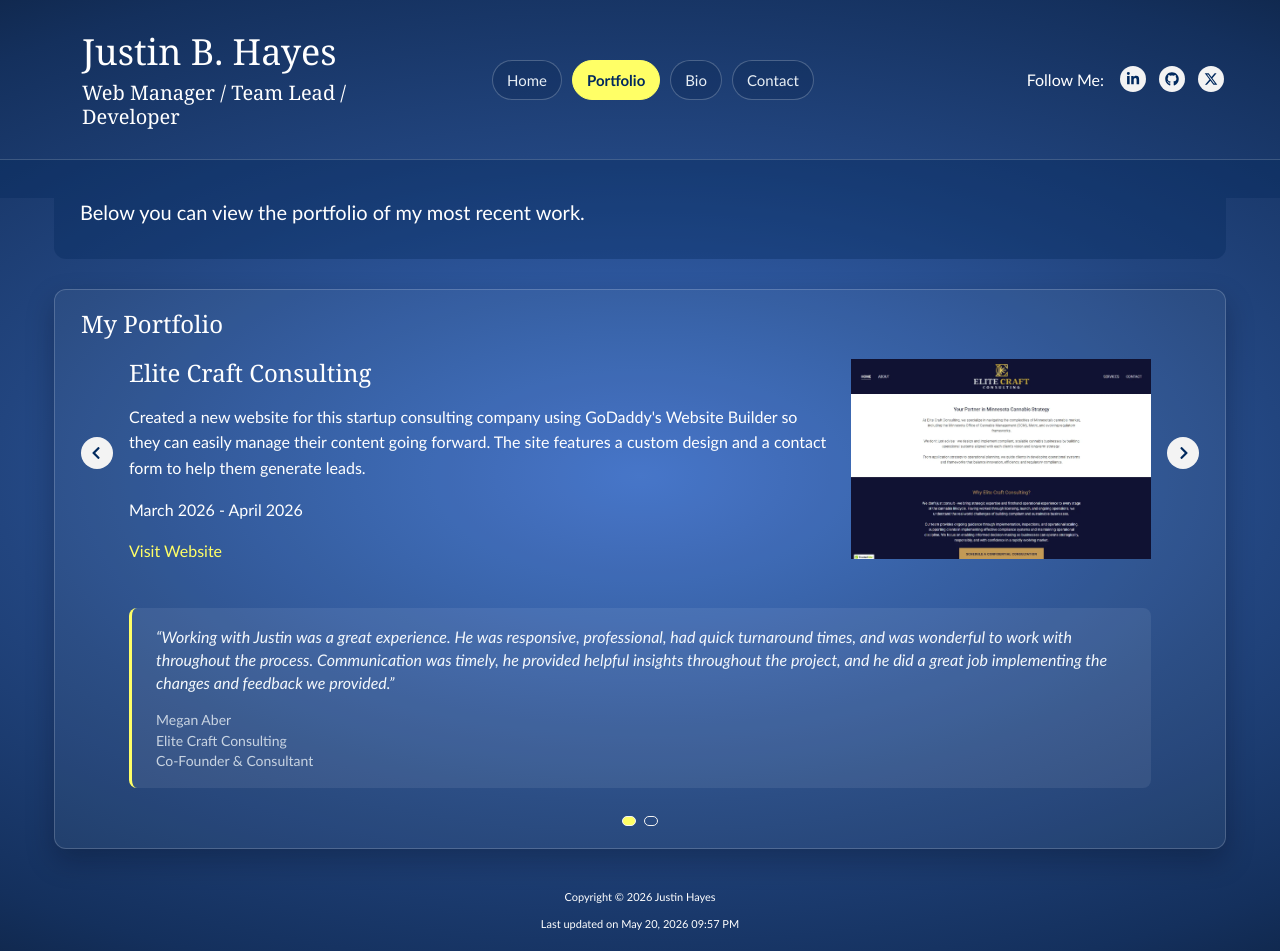
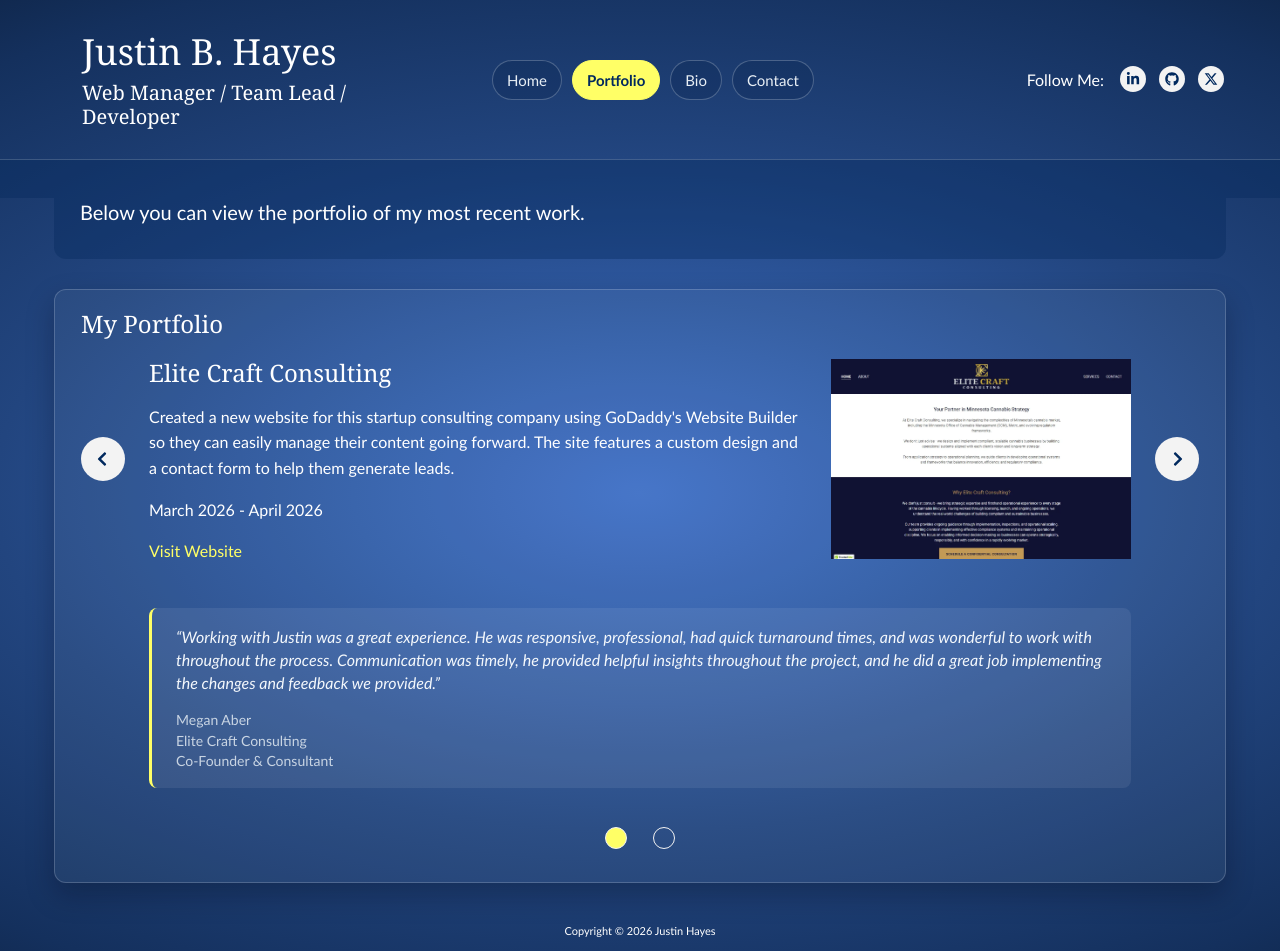
Before and after one commit to justinbhayes/Portfolio, a React (Vite) app: page /portfolio in a window 1280 px wide. Shown: the top 951 px of the page. Built offline with nearby package versions, Linux system fonts and the light colour scheme.

Commit message:
Content updates and performance fixes

```diff
--- a/src/App.jsx
+++ b/src/App.jsx
@@ -2,7 +2,7 @@ import { lazy, Suspense } from "react";
 import { Navigate, Route, Routes } from "react-router-dom";
 
 import HomePage from "./pages/HomePage";
-const BioPage = lazy(() => import("./pages/BioPage"));
+import BioPage from "./pages/BioPage";
 const ContactPage = lazy(() => import("./pages/ContactPage"));
 const PortfolioPage = lazy(() => import("./pages/PortfolioPage"));
 const NotFoundPage = lazy(() => import("./pages/NotFoundPage"));
--- a/src/data/buildInfo.js
+++ b/src/data/buildInfo.js
@@ -1,2 +1,2 @@
 // Last git commit timestamp - updated automatically by scripts/generate-sitemap.mjs
-export const lastCommitTime = new Date("2026-05-20T16:57:17-05:00");
+export const lastCommitTime = new Date("2026-05-20T16:57:44-05:00");
--- a/src/main.jsx
+++ b/src/main.jsx
@@ -2,7 +2,7 @@ import { StrictMode } from "react";
 import { createRoot } from "react-dom/client";
 import { BrowserRouter } from "react-router-dom";
 import { HelmetProvider } from "react-helmet-async";
-import "./styles/main.scss";
+import "./styles/styles.scss";
 import App from "./App.jsx";
 
 createRoot(document.getElementById("root")).render(
--- a/src/pages/BioPage.jsx
+++ b/src/pages/BioPage.jsx
@@ -10,7 +10,7 @@ function BioPage() {
         path="/bio"
         image="/assets/i/justin.webp"
       />
-      <Layout intro="Learn more about my background, the work I’ve done, and where I’m headed next.">
+      <Layout intro="Learn more about my background, the recent work I’ve done, and where I’m headed next.">
         <section className="wideBody panel-elevated">
           <h1 className="page-title">About Me</h1>
           <p>
--- a/src/pages/ContactPage.jsx
+++ b/src/pages/ContactPage.jsx
@@ -1,13 +1,24 @@
 import { useState } from "react";
-import emailjs from "@emailjs/browser";
 import Layout from "../components/Layout";
 import Seo from "../components/Seo";
 import "../styles/bootstrap-theme.scss";
 
-// Initialize EmailJS
-// Get your credentials from https://dashboard.emailjs.com/
-// PUBLIC_KEY can be found in Account > API Keys
-emailjs.init(import.meta.env.VITE_EMAILJS_PUBLIC_KEY || "");
+let emailjsClient;
+let emailjsInitialized = false;
+
+async function getEmailjsClient() {
+  if (!emailjsClient) {
+    const module = await import("@emailjs/browser");
+    emailjsClient = module.default;
+  }
+
+  if (!emailjsInitialized) {
+    emailjsClient.init(import.meta.env.VITE_EMAILJS_PUBLIC_KEY || "");
+    emailjsInitialized = true;
+  }
+
+  return emailjsClient;
+}
 
 const initialForm = {
   name: "",
@@ -33,6 +44,8 @@ function ContactPage() {
     setError("");
 
     try {
+      const emailjs = await getEmailjsClient();
+
       // Send email using EmailJS
       // You need to set up a template in EmailJS dashboard
       await emailjs.send(
--- a/src/pages/HomePage.jsx
+++ b/src/pages/HomePage.jsx
@@ -47,8 +47,8 @@ function HomePage() {
             roadmap and experimentation to Agile delivery, team leadership, and
             front-end execution.
             <br />
-            <br />I care deeply about performance, accessibility, and teams that
-            ship work they&apos;re proud of.
+            <br />I care deeply about performance, accessibility, SEO, and teams
+            that ship work they&apos;re proud of.
           </>
         }
       >
@@ -107,9 +107,6 @@ function HomePage() {
                 I align design, marketing, and engineering around measurable
                 outcomes.
               </li>
-              <li>
-                I support teams with coaching, standards, and clearer delivery.
-              </li>
             </ul>
           </section>
 
@@ -121,6 +118,9 @@ function HomePage() {
                 technical needs.
               </li>
               <li>I run predictable Agile delivery from planning to launch.</li>
+              <li>
+                I support teams with coaching, standards, and clearer delivery.
+              </li>
               <li>
                 I build quality in through standards, QA, and release
                 discipline.
--- a/src/styles/main.scss
+++ /dev/null
@@ -1 +0,0 @@
-@use "./styles";
--- a/src/styles/styles.scss
+++ b/src/styles/styles.scss
@@ -405,8 +405,8 @@ ul#socialLinks {
 
 .portfolio-carousel .jcarousel-prev-horizontal,
 .portfolio-carousel .jcarousel-next-horizontal {
-  width: 32px;
-  height: 32px;
+  width: 44px;
+  height: 44px;
   padding: 0;
   border: 0;
   border-radius: 999px;
@@ -443,8 +443,8 @@ ul#socialLinks {
 .portfolio-carousel .jcarousel-next-horizontal svg {
   display: block;
   margin: 0 auto;
-  width: 14px;
-  height: 14px;
+  width: 16px;
+  height: 16px;
 }
 
 .portfolio-carousel .jcarousel-prev-horizontal svg {
@@ -458,6 +458,10 @@ ul#socialLinks {
 @media (min-width: 768px) {
   .portfolio-carousel {
     padding: 0 48px;
+  }
+
+  .portfolio-carousel #mycarousel {
+    padding: 20px 20px 0;
   }
 
   .portfolio-carousel #mycarousel li {
@@ -476,8 +480,8 @@ ul#socialLinks {
     position: absolute;
     top: 98px;
     right: 0;
-    width: 32px;
-    height: 32px;
+    width: 44px;
+    height: 44px;
     cursor: pointer;
   }
 
@@ -485,8 +489,8 @@ ul#socialLinks {
     position: absolute;
     top: 98px;
     left: 0;
-    width: 32px;
-    height: 32px;
+    width: 44px;
+    height: 44px;
     cursor: pointer;
   }
 
@@ -498,20 +502,39 @@ ul#socialLinks {
 .portfolio-dots {
   display: flex;
   justify-content: center;
-  gap: 8px;
+  gap: 4px;
   margin: 12px 0;
 }
 
 .slider-dot {
-  width: 10px;
-  height: 10px;
-  border: 1px solid #f3f3f3;
-  border-radius: 999px;
+  width: 44px;
+  height: 44px;
+  border: 0;
+  border-radius: 8px;
   background: transparent;
   cursor: pointer;
+  display: inline-flex;
+  align-items: center;
+  justify-content: center;
+
+  &::before {
+    content: "";
+    width: 20px;
+    height: 20px;
+    border: 1px solid #f3f3f3;
+    border-radius: 999px;
+    background: transparent;
+  }
+
+  &:focus-visible {
+    outline: 2px solid #ff6;
+    outline-offset: 2px;
+  }
 
   &.is-active {
-    background: #ff6;
+    &::before {
+      background: #ff6;
+    }
   }
 }
 
```
